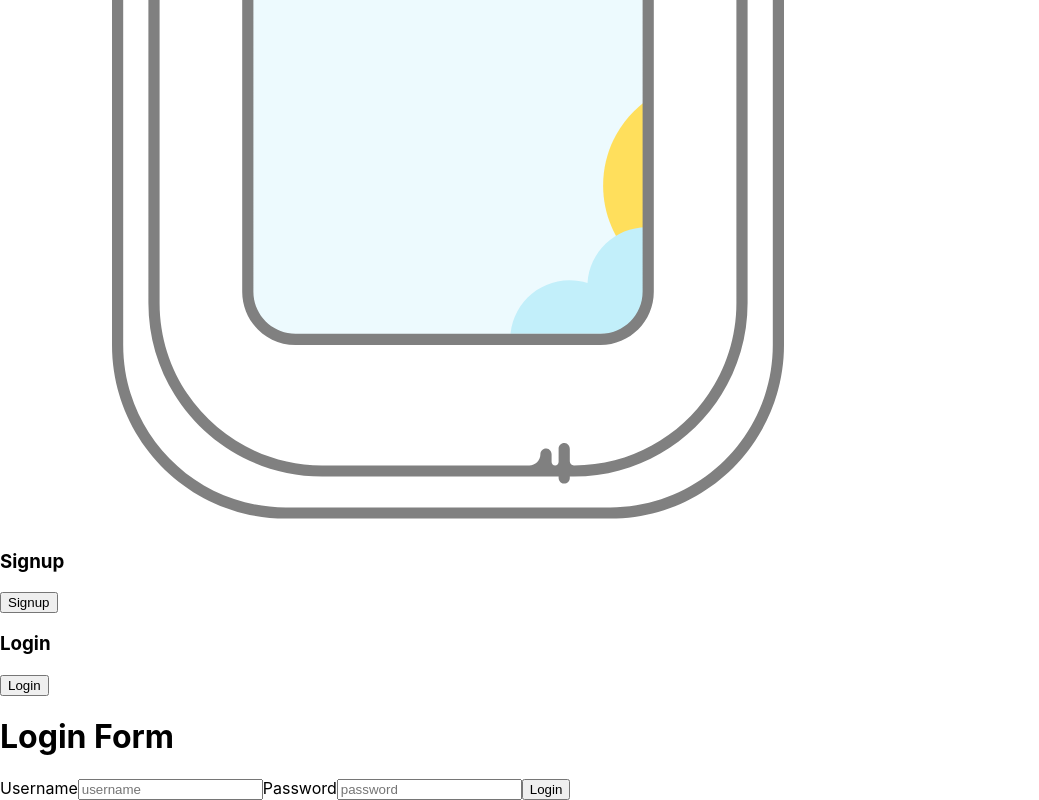
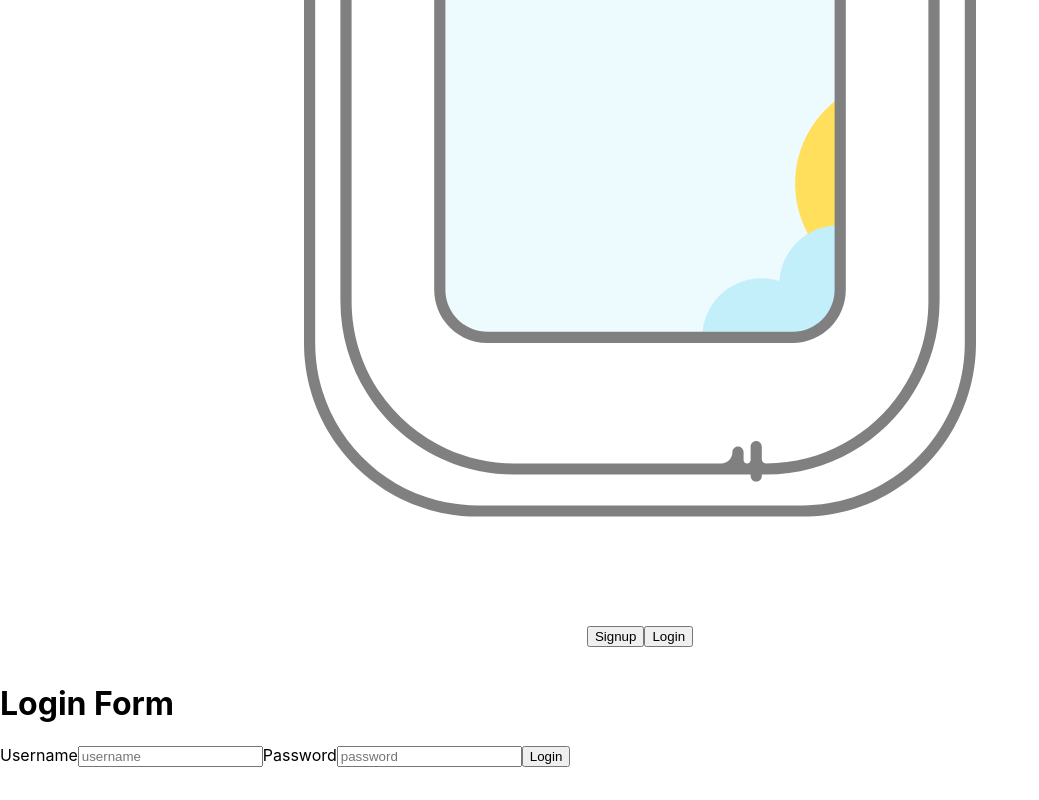
Before and after one commit to choisus08/GroupProject_frontend, a React (Create React App) app: page /login in a window 1280 px wide. Shown: the part 487-1287 px from the top of the page, without its empty margins (0-1039 px from the left). After the commit the page ends 1254 px from the top, so only its background shows below. Built offline with nearby package versions, Linux system fonts and the light colour scheme.

Commit message:
worked on css for Main.js

```diff
--- a/src/pages/Main.js
+++ b/src/pages/Main.js
@@ -4,12 +4,12 @@ import Sun from '../Sun.json';
 
 function Main(props) {
   return <div>
-    <h1>Travelog</h1>
     <Lottie className="sunAnimation" animationData={Sun} />
-    <h3>Signup</h3>
-    <Link to="/signup"><button>Signup</button></Link>
-    <h3>Login</h3>
-    <Link to="/login"><button>Login</button></Link>
+        <div className="loginButtons">
+        <Link to="/signup"><button>Signup</button></Link>
+        <Link to="/login"><button>Login</button></Link>
+        </div>
+
     <Outlet />
   </div>
 }
--- a/src/pages/Show.js
+++ b/src/pages/Show.js
@@ -8,7 +8,7 @@ function Show(props) {
 
       <h4>{entry.location}</h4>
       <h4>{entry.landmark}</h4>
-      <img src={entry.image} alt={entry.location} />
+      <img className="showImage" src={entry.image} alt={entry.location} />
       <h4>{entry.dates}</h4>
 
      <h3>Update {entry.location}</h3>
--- a/src/styles.scss
+++ b/src/styles.scss
@@ -8,7 +8,13 @@
 
 .sunAnimation {
     width: 70vw;
+    margin: 5em auto;
+}
 
+.loginButtons {
+    padding: 1em;
+    display: flex;
+    justify-content: center;
 }
 
 .nav {
```
